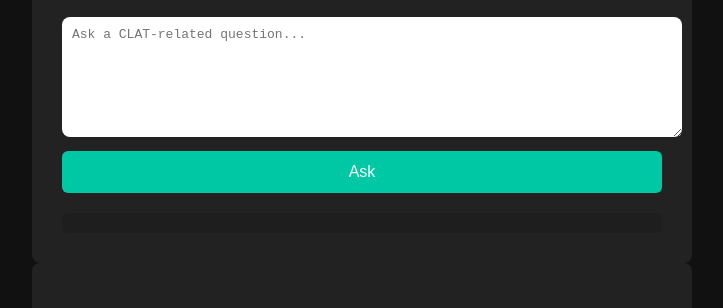
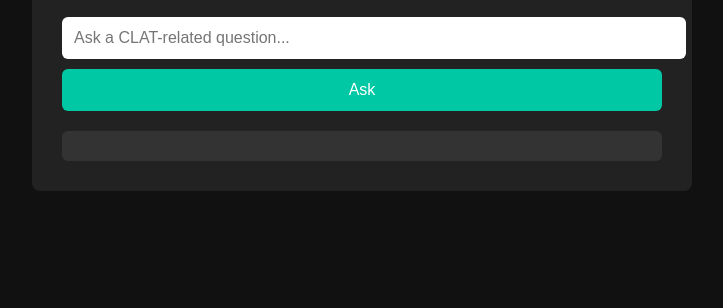
Before and after one commit to Satyam1271/Clat-ai-agent, a plain HTML site: page index.html in a window 1280 px wide. Shown: the part 161-469 px from the top of the page, without its empty margins (278-1001 px from the left). Drawn offline with Linux system fonts and the light colour scheme.

Commit message:
Update index.html

```diff
--- a/index.html
+++ b/index.html
@@ -1,80 +1,4 @@
-<!DOCTYPE html>
-<html lang="en">
-<head>
-  <meta charset="UTF-8" />
-  <meta name="viewport" content="width=device-width, initial-scale=1.0"/>
-  <title>CLAT AI Agent</title>
-  <style>
-    body {
-      font-family: Arial, sans-serif;
-      background: #121212;
-      color: #fff;
-      text-align: center;
-      padding: 20px;
-    }
 
-    .container {
-      max-width: 600px;
-      margin: auto;
-    }
-
-    textarea {
-      width: 100%;
-      height: 100px;
-      margin-top: 10px;
-      padding: 10px;
-      font-size: 1em;
-      border-radius: 8px;
-      border: none;
-    }
-
-    button {
-      margin-top: 10px;
-      padding: 10px 20px;
-      font-size: 1em;
-      background: #00d1b2;
-      border: none;
-      border-radius: 6px;
-      color: white;
-      cursor: pointer;
-    }
-
-    #response {
-      margin-top: 20px;
-      padding: 10px;
-      background: #1e1e1e;
-      border-radius: 6px;
-    }
-  </style>
-</head>
-<body>
-  <div class="container">
-    <h1>CLAT AI Agent</h1>
-    <textarea id="questionInput" placeholder="Ask a CLAT-related question..."></textarea>
-    <button onclick="askAgent()">Ask</button>
-    <div id="response"></div>
-  </div>
-
-  <script>
-    async function askAgent() {
-      const question = document.getElementById('questionInput').value;
-      const responseBox = document.getElementById('response');
-
-      if (!question.trim()) {
-        responseBox.innerText = "Please enter a question.";
-        return;
-      }
-
-      responseBox.innerText = "Thinking...";
-
-      // Dummy AI response (replace with real API call later)
-      setTimeout(() => {
-        responseBox.innerText = "This is a sample CLAT answer to your question: \"" + question + "\"";
-      }, 1000);
-    }
-  </script>
-</body>
-</html>
 <!DOCTYPE html>
 <html lang="en">
 <head>
```
